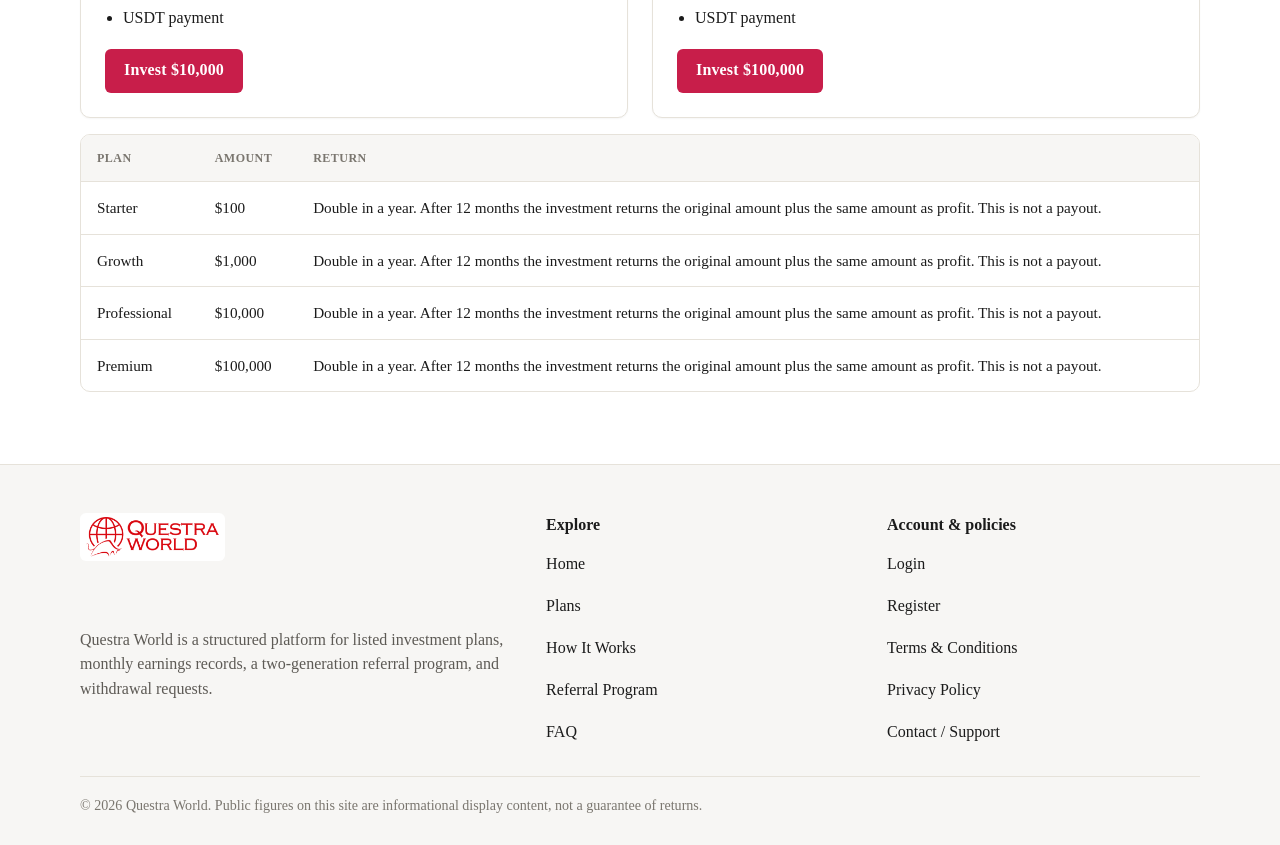
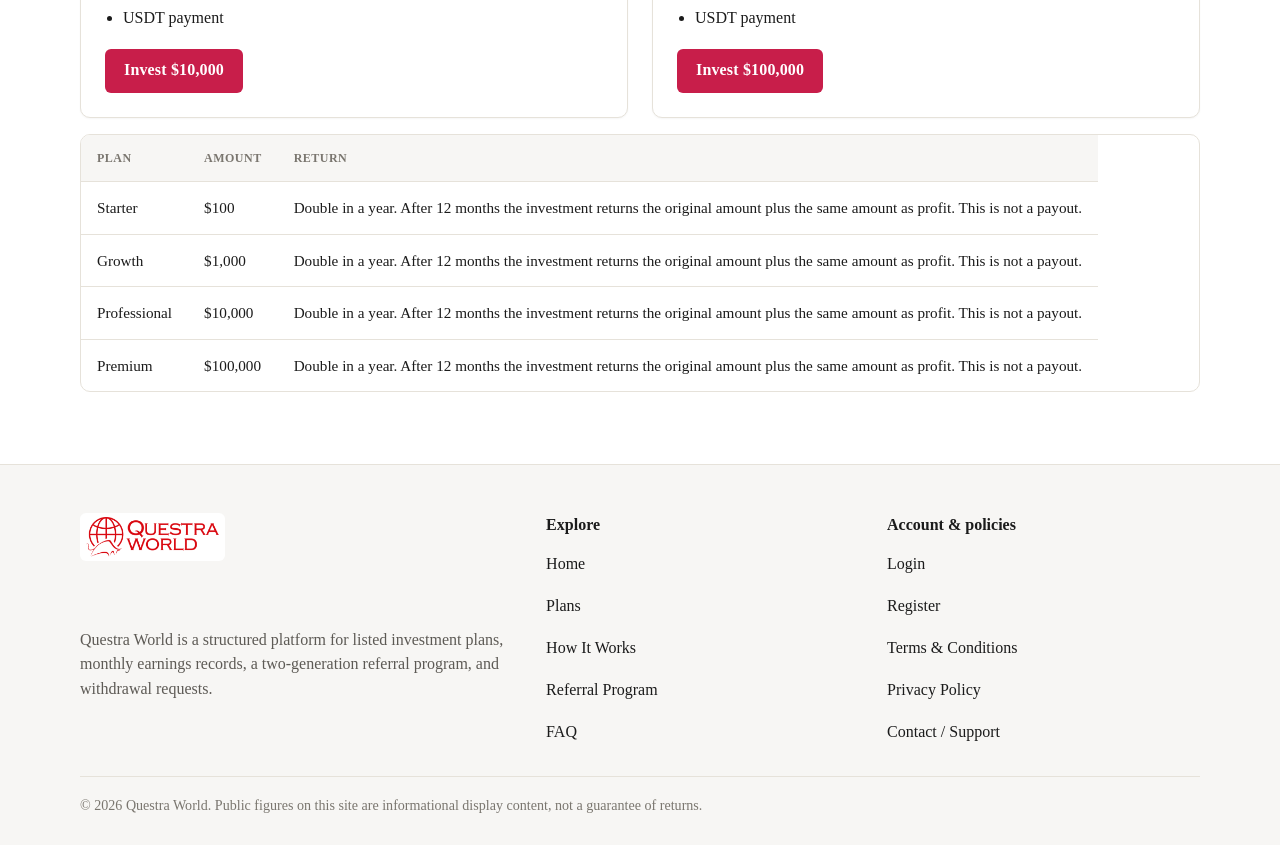
Before and after one commit to habibwahid101/questworld, a Next.js app: page /plans in a window 1280 px wide. Shown: the part 1040-1885 px from the top of the page. Built offline with nearby package versions, Linux system fonts and the light colour scheme; no server answers.

Commit message:
fix: mobile table horizontal scrolling
Co-authored-by: habibwahid101 <habibwahid101@users.noreply.github.com>

```diff
--- a/app/globals.css
+++ b/app/globals.css
@@ -200,6 +200,13 @@ p {
 .stack {
   display: grid;
   gap: var(--space-4);
+  min-width: 0;
+  max-width: 100%;
+}
+
+.stack > * {
+  min-width: 0;
+  max-width: 100%;
 }
 
 .cluster {
@@ -211,6 +218,8 @@ p {
 
 .table-wrap {
   width: 100%;
+  max-width: 100%;
+  min-width: 0;
   overflow-x: auto;
   -webkit-overflow-scrolling: touch;
   border: 1px solid var(--color-border);
@@ -219,7 +228,7 @@ p {
 }
 
 .table-wrap table {
-  width: 100%;
+  width: max-content;
   min-width: 720px;
   border-collapse: collapse;
 }
--- a/components/admin/AdminRecordTable.module.css
+++ b/components/admin/AdminRecordTable.module.css
@@ -1,13 +1,15 @@
 .wrap {
   width: 100%;
+  max-width: 100%;
+  min-width: 0;
   overflow-x: auto;
   -webkit-overflow-scrolling: touch;
 }
 
 .wrap table {
   display: table;
-  width: 100%;
-  min-width: 640px;
+  width: max-content;
+  min-width: 720px;
   border-collapse: collapse;
 }
 
--- a/components/layouts/AppShell.module.css
+++ b/components/layouts/AppShell.module.css
@@ -1,6 +1,8 @@
 .shell {
   min-height: 100vh;
   display: grid;
+  min-width: 0;
+  max-width: 100%;
 }
 
 .sidebar {
@@ -39,6 +41,7 @@
 
 .topbar {
   min-height: 64px;
+  min-width: 0;
   display: flex;
   align-items: center;
   justify-content: space-between;
@@ -69,11 +72,14 @@
 }
 
 .content {
+  min-width: 0;
+  max-width: 100%;
   padding: 20px 16px 40px;
 }
 
 .topActions {
   display: flex;
+  flex: 0 0 auto;
   align-items: center;
   justify-self: end;
   gap: 8px;
--- a/components/member/AccountHistory.module.css
+++ b/components/member/AccountHistory.module.css
@@ -1,10 +1,14 @@
 .section {
   display: grid;
   gap: var(--space-3);
+  min-width: 0;
+  max-width: 100%;
 }
 
 .scroll {
   width: 100%;
+  max-width: 100%;
+  min-width: 0;
   overflow-x: auto;
   -webkit-overflow-scrolling: touch;
   border: 1px solid var(--color-border);
@@ -14,7 +18,7 @@
 
 .scroll table {
   display: table;
-  width: 100%;
+  width: max-content;
   min-width: 640px;
   border-collapse: collapse;
 }
--- a/components/member/ReferralList.module.css
+++ b/components/member/ReferralList.module.css
@@ -1,13 +1,16 @@
 .scroll {
   width: 100%;
+  max-width: 100%;
+  min-width: 0;
   overflow-x: auto;
+  -webkit-overflow-scrolling: touch;
   margin-top: var(--space-3);
   border: 1px solid var(--color-border);
   border-radius: var(--radius-md);
 }
 
 .scroll table {
-  width: 100%;
+  width: max-content;
   min-width: 720px;
   border-collapse: collapse;
 }
--- a/components/ui/Card.module.css
+++ b/components/ui/Card.module.css
@@ -3,6 +3,8 @@
   border: 1px solid var(--color-border);
   border-radius: var(--radius-md);
   box-shadow: var(--shadow-card);
+  min-width: 0;
+  max-width: 100%;
 }
 
 .padded {
```
Also changed, not shown: components/member/DashboardPanel.module.css (+8 -0 lines).
